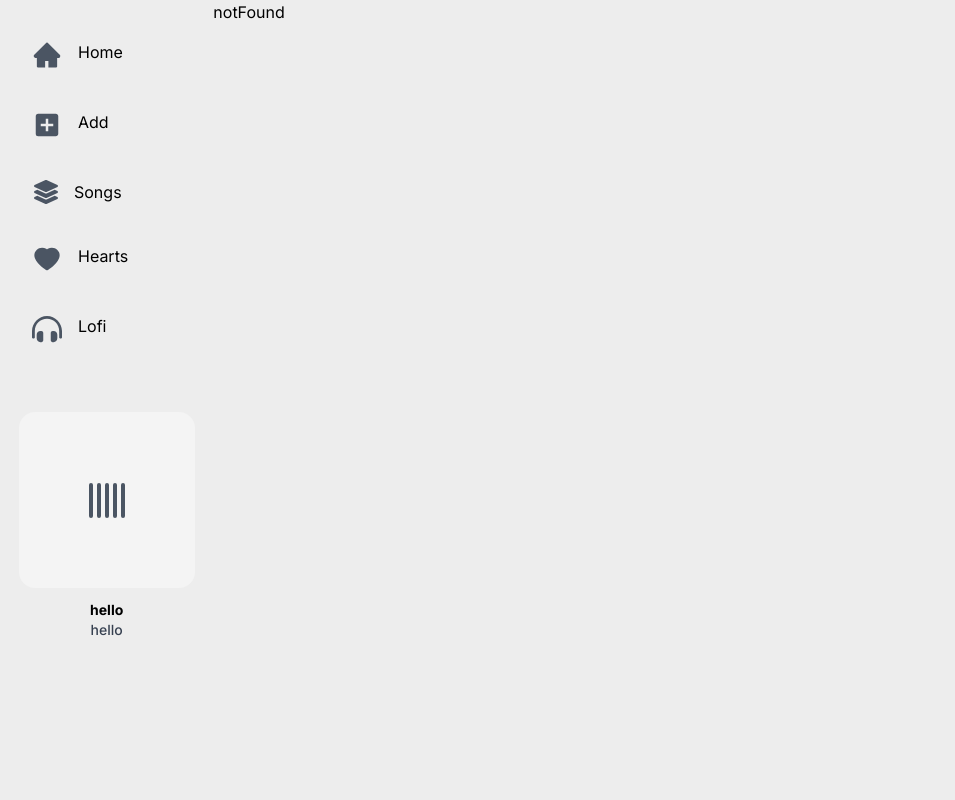
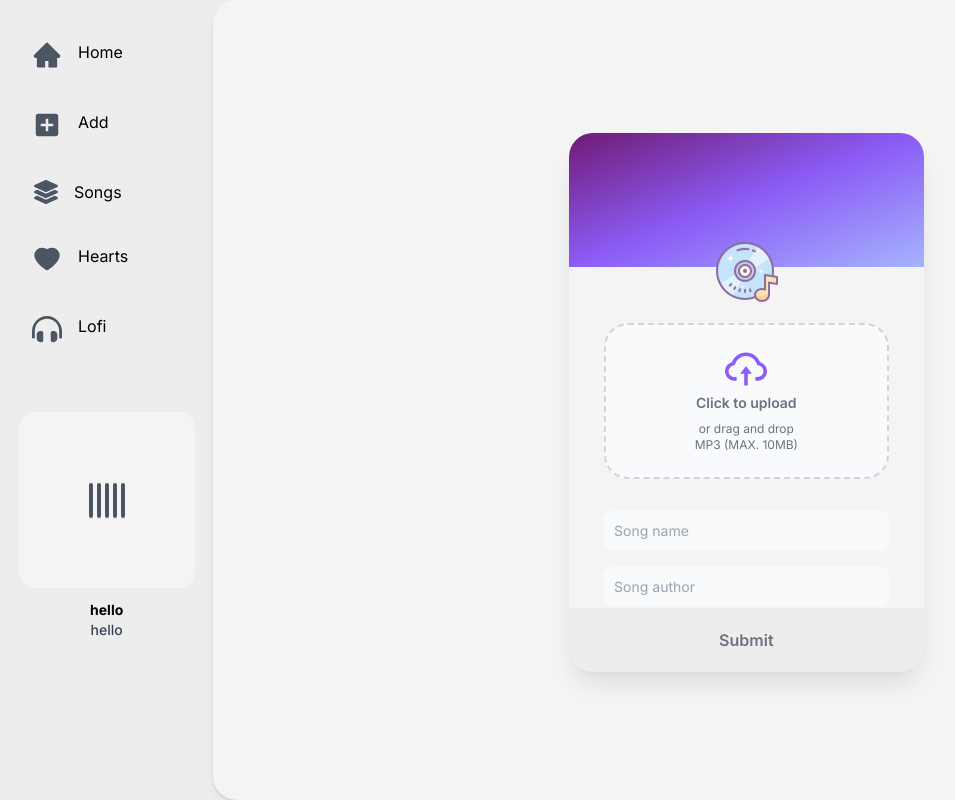
Before and after one commit to Aletheie/MusicPageNext, a Next.js app: page /songs/add in a window 1280 px wide. Before the commit this address had no page. Shown: the whole page, without its empty margins (0-955 px from the left). Built offline with nearby package versions, Linux system fonts and the light colour scheme.

Commit message:
feat: add page.tsx and add input group component

```diff
--- /dev/null
+++ b/app/songs/add/components/add-song-input-group.tsx
@@ -0,0 +1,104 @@
+"use client";
+
+import { useState } from "react";
+import cd from "@/public/icons8-music-record-64.png";
+import FileInput from "./inputs/file-input";
+import TextInput from "./inputs/text-input";
+import axios from "axios";
+import PacmanLoader from "react-spinners/PacmanLoader";
+import Image from "next/image";
+
+const AddSongInputGroup = () => {
+  const [songName, setSongName] = useState("");
+  const [songAuthor, setSongAuthor] = useState("");
+  const [songFile, setSongFile] = useState<File | null>(null);
+  const [loading, setLoading] = useState(false);
+
+  const handleFormSubmit = (e: React.FormEvent<HTMLButtonElement>) => {
+    e.preventDefault();
+    if (!songName || !songAuthor || !songFile) {
+      alert("Please fill in all required fields");
+      return;
+    }
+    if (!/\.(mp3)$/i.test(songFile.name)) {
+      alert("Please select an MP3");
+      return;
+    }
+    setLoading(true);
+    const formData = new FormData();
+    formData.append("songName", songName);
+    formData.append("songAuthor", songAuthor);
+    formData.append("songFile", songFile as File);
+    axios
+      .post("http://localhost:8080/api/songs", formData, {
+        withCredentials: true,
+        headers: {
+          "Content-Type": "multipart/form-data",
+          "With-Credentials": "true",
+        },
+      })
+      .then((res) => {
+        setLoading(false);
+        console.log(res);
+        alert("You have successfully added a song!");
+      })
+      .catch((err) => {
+        console.log(err);
+        alert(err.response.data.message || "Something went wrong");
+      })
+      .finally(() => {
+        setLoading(false);
+      });
+
+    setSongName("");
+    setSongAuthor("");
+    setSongFile(null);
+  };
+
+  return (
+    <div className="w-full h-screen lg:transform lg:transition lg:duration-700 lg:hover:scale-105">
+      <form
+        typeof="multipart/form-data"
+        method="post"
+        className="flex justify-center w-full h-screen items-center relative"
+      >
+        <PacmanLoader
+          color="#8b5cf6"
+          loading={loading}
+          size={20}
+          aria-label="Loading Spinner"
+          data-testid="loader"
+          className="absolute -bottom-80 left-[55%] z-10"
+        />
+        <div className="w-3/4 md:w-1/2 lg:w-1/3  h-2/3 rounded-3xl shadow-xl bg-[#f4f4f4]">
+          <div className="w-full bg-gradient-to-br from-fuchsia-900 via-violet-500 to-indigo-300 h-1/4  rounded-t-3xl"></div>
+          <Image src={cd} alt="cd image" className="floating mx-auto -mt-10" />
+          <FileInput selectedFile={songFile} setSelectedFile={setSongFile} />
+          <div className="mt-8">
+            <TextInput
+              placeholder="Song name"
+              type="text"
+              setInputText={setSongName}
+              inputText={songName}
+            />
+            <TextInput
+              placeholder="Song author"
+              type="text"
+              setInputText={setSongAuthor}
+              inputText={songAuthor}
+            />
+          </div>
+          <button
+            onSubmit={handleFormSubmit}
+            onClick={handleFormSubmit}
+            className="w-3/4 md:w-1/2 lg:w-1/3 bg-[#ededed] hover:bg-[#eaeaea] h-[8%] rounded-b-3xl absolute bottom-32 lg:bottom-32"
+          >
+            <span className="font-semibold text-gray-500">Submit</span>
+          </button>
+        </div>
+      </form>
+    </div>
+  );
+};
+
+export default AddSongInputGroup;
--- /dev/null
+++ b/app/songs/add/page.tsx
@@ -0,0 +1,11 @@
+import AddSongInputGroup from "./components/add-song-input-group";
+
+const AddSong = () => {
+  return (
+    <div className="w-full h-screen col-span-12 lg:col-span-10 bg-[#f4f4f4] rounded-l-3xl shadow-md overflow-hidden">
+      <AddSongInputGroup />
+    </div>
+  );
+};
+
+export default AddSong;
```
